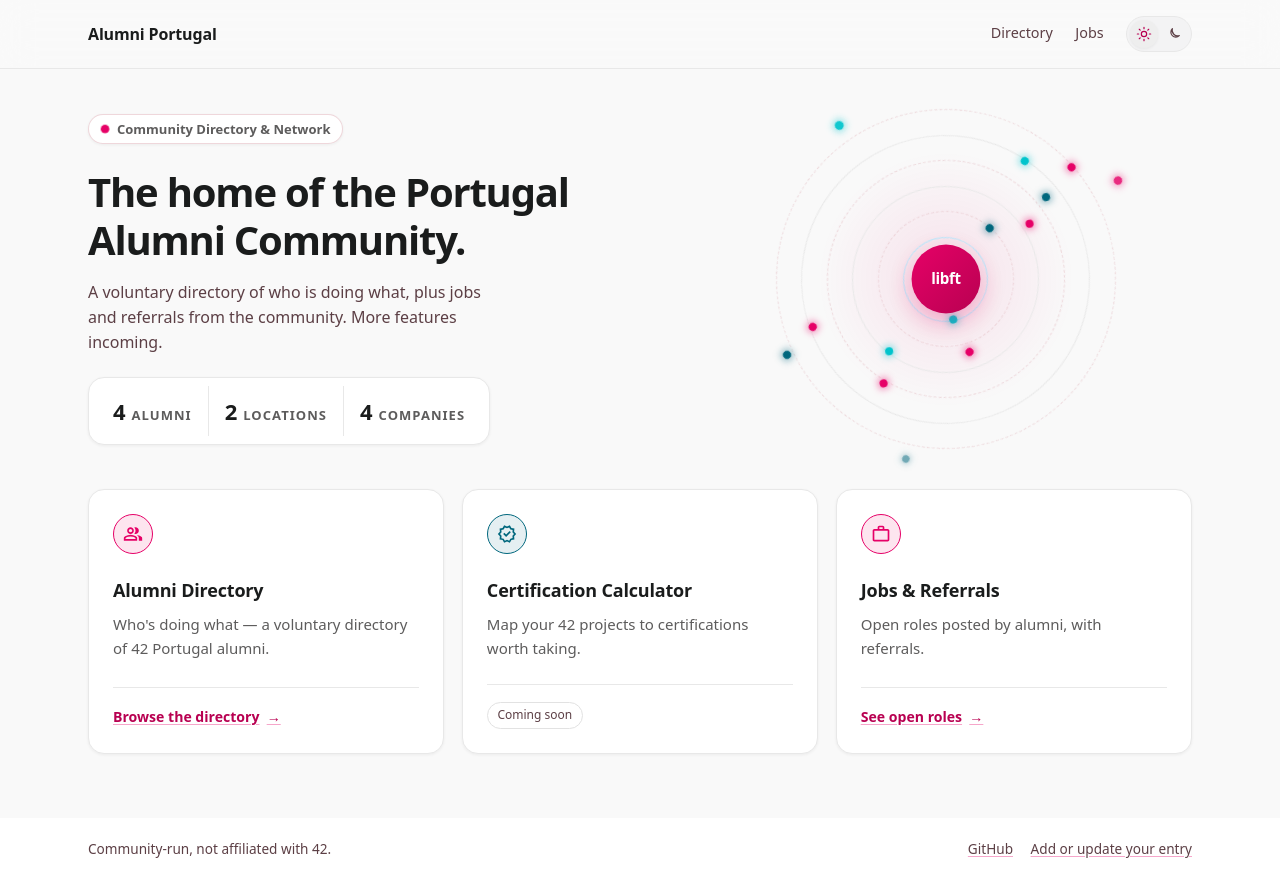
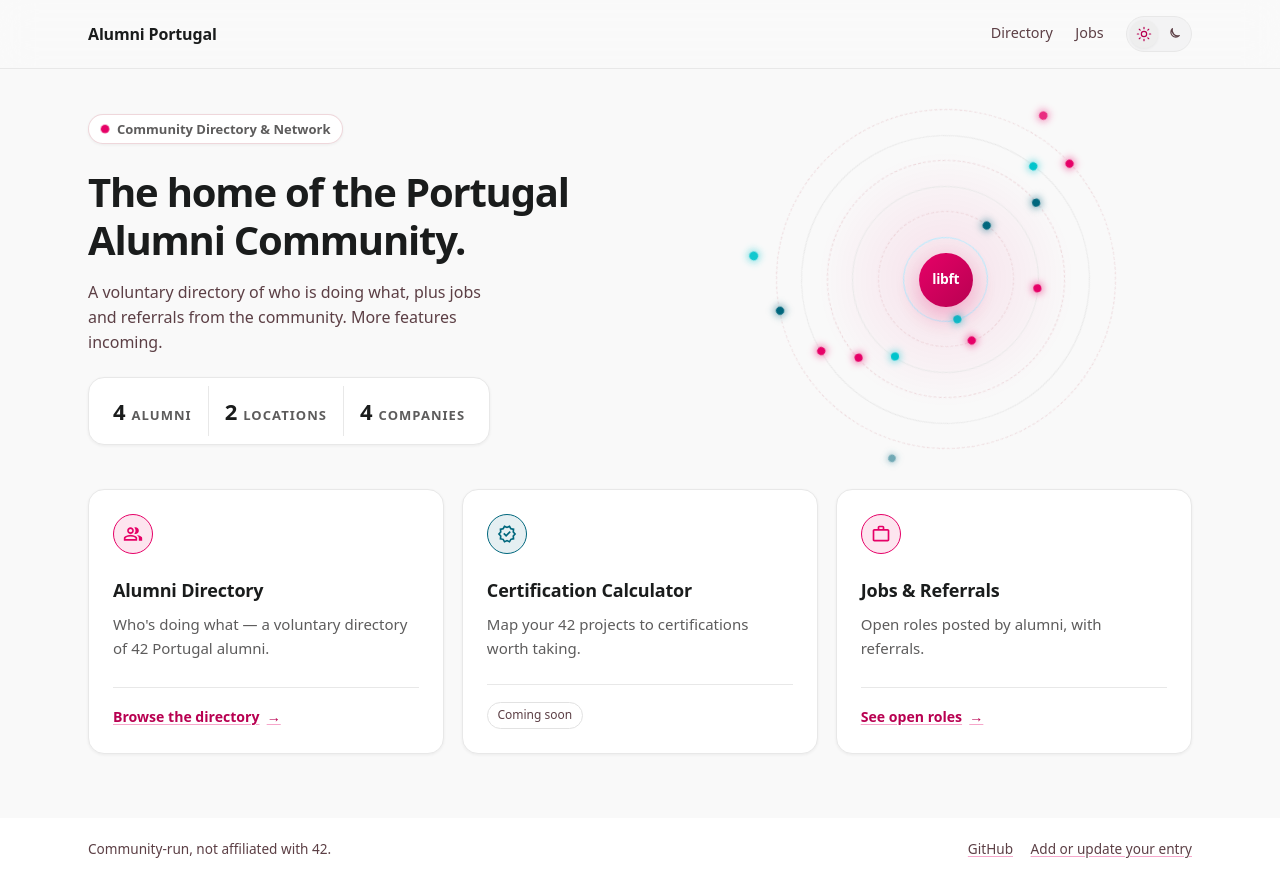
Before and after one commit to AlumniPortugal/AlumniPortugal.github.io, a Next.js app: page / in a window 1280 px wide. Built offline with nearby package versions, Linux system fonts and the light colour scheme.

Commit message:
change orbit coord to polar

```diff
--- a/app/globals.css
+++ b/app/globals.css
@@ -77,14 +77,14 @@ h2 { font-size: 1.375rem; line-height: 1.36; letter-spacing: -0.015em; font-weig
 .orbit-ring.is-dashed { border: 1px dashed color-mix(in srgb, var(--outline-variant) 55%, transparent); }
 .orbit-ring.is-solid { border: 1px solid var(--ring); }
 .orbit-ring.is-soft { border: 1px solid var(--secondary-fixed); }
-.orbit-node { position: absolute; width: .5rem; height: .5rem; border-radius: 50%; background: currentColor; box-shadow: 0 0 8px currentColor; }
+.orbit-node { position: absolute; width: .5rem; height: .5rem; border-radius: 50%; background: currentColor; box-shadow: 0 0 8px currentColor; transform: translate(-50%, -50%); }
 .orbit-ambient { position: absolute; inset: 0; animation: spin-cw 60s linear infinite; }
 .orbit-node.is-ambient { animation: node-twinkle 8s ease-in-out infinite; }
 @keyframes node-twinkle {
-  0%, 100% { opacity: .4; transform: scale(.85); }
-  50% { opacity: 1; transform: scale(1.15); }
+  0%, 100% { opacity: .4; transform: translate(-50%, -50%) scale(.85); }
+  50% { opacity: 1; transform: translate(-50%, -50%) scale(1.15); }
 }
-.orbit-core { position: relative; z-index: 1; display: grid; place-items: center; width: 4rem; height: 4rem; border-radius: 50%; background: linear-gradient(135deg, var(--primary-ctr), var(--primary)); color: var(--on-primary-ctr); font-size: .875rem; font-weight: 700; letter-spacing: -0.02em; color: var(--on-primary-ctr); box-shadow: 0 8px 24px color-mix(in srgb, var(--primary-ctr) 30%, transparent); animation: pulse-core 3.5s ease-in-out infinite; }
+.orbit-core { position: relative; z-index: 1; display: grid; place-items: center; width: 3.1rem; height: 3.1rem; border-radius: 50%; background: linear-gradient(135deg, var(--primary-ctr), var(--primary)); color: var(--on-primary-ctr); font-size: .8rem; font-weight: 700; letter-spacing: -0.02em; box-shadow: 0 8px 24px color-mix(in srgb, var(--primary-ctr) 30%, transparent); animation: pulse-core 3.5s ease-in-out infinite; }
 
 @media (prefers-reduced-motion: reduce) {
   .orbit-ring, .orbit-core, .orbit-ambient, .orbit-node.is-ambient { animation: none !important; }
--- a/app/page.tsx
+++ b/app/page.tsx
@@ -47,39 +47,89 @@ function Icon({ name }: { name: string }) {
   );
 }
 
+type Node = { angle: number; color: string };
+
+/** Places an electron exactly on the ring circumference, centred on the stroke. */
+function onRing(angle: number, radius = 50) {
+  const rad = (angle * Math.PI) / 180;
+  return {
+    left: `${50 + radius * Math.cos(rad)}%`,
+    top: `${50 + radius * Math.sin(rad)}%`,
+  };
+}
+
+const RINGS: { size: number; className: string; animation: string; nodes: Node[] }[] = [
+  {
+    size: 100,
+    className: 'is-dashed',
+    animation: 'spin-cw 42s linear infinite',
+    nodes: [
+      { angle: 270, color: 'var(--primary-ctr)' },
+      { angle: 122, color: 'var(--secondary)' },
+    ],
+  },
+  {
+    size: 85,
+    className: 'is-solid',
+    animation: 'spin-ccw 34s linear infinite',
+    nodes: [
+      { angle: 6, color: 'var(--accent-cyan)' },
+      { angle: 208, color: 'var(--primary-ctr)' },
+    ],
+  },
+  {
+    size: 70,
+    className: 'is-dashed',
+    animation: 'spin-cw 26s linear infinite',
+    nodes: [
+      { angle: 244, color: 'var(--secondary)' },
+      { angle: 62, color: 'var(--primary-ctr)' },
+    ],
+  },
+  {
+    size: 55,
+    className: 'is-solid',
+    animation: 'spin-ccw 20s linear infinite',
+    nodes: [
+      { angle: 104, color: 'var(--primary-ctr)' },
+      { angle: 222, color: 'var(--accent-cyan)' },
+    ],
+  },
+  {
+    size: 40,
+    className: 'is-dashed',
+    animation: 'spin-cw 15s linear infinite',
+    nodes: [
+      { angle: 176, color: 'var(--secondary)' },
+      { angle: 296, color: 'var(--primary-ctr)' },
+    ],
+  },
+  {
+    size: 25,
+    className: 'is-soft',
+    animation: 'spin-ccw 10s linear infinite',
+    nodes: [{ angle: 270, color: 'var(--accent-cyan)' }],
+  },
+];
+
 /** Decorative "holy graph" orbit: six counter-rotating rings plus a slow ambient layer. */
 function Orbit() {
   return (
     <div className="orbit-stage" aria-hidden="true">
       <div className="orbit-ambient">
-        <span className="orbit-node is-ambient" style={{ top: '-3%', right: '22%', color: 'var(--primary-ctr)', animationDelay: '0s' }} />
-        <span className="orbit-node is-ambient" style={{ top: '28%', left: '-2%', color: 'var(--accent-cyan)', animationDelay: '2.4s' }} />
-        <span className="orbit-node is-ambient" style={{ bottom: '-2%', right: '30%', color: 'var(--secondary)', animationDelay: '4.1s' }} />
+        <span className="orbit-node is-ambient" style={{ ...onRing(268, 56), color: 'var(--primary-ctr)', animationDelay: '0s' }} />
+        <span className="orbit-node is-ambient" style={{ ...onRing(154, 57), color: 'var(--accent-cyan)', animationDelay: '2.4s' }} />
+        <span className="orbit-node is-ambient" style={{ ...onRing(74, 55), color: 'var(--secondary)', animationDelay: '4.1s' }} />
       </div>
 
-      <div className="orbit-ring is-dashed" style={{ width: '100%', animation: 'spin-cw 42s linear infinite' }}>
-        <span className="orbit-node" style={{ top: '-3px', left: '50%', color: 'var(--primary-ctr)' }} />
-        <span className="orbit-node" style={{ bottom: '-3px', left: '33%', color: 'var(--secondary)' }} />
-      </div>
-      <div className="orbit-ring is-solid" style={{ width: '85%', animation: 'spin-ccw 34s linear infinite' }}>
-        <span className="orbit-node" style={{ top: '50%', right: '-3px', color: 'var(--accent-cyan)' }} />
-        <span className="orbit-node" style={{ top: '18%', left: '10%', color: 'var(--primary-ctr)' }} />
-      </div>
-      <div className="orbit-ring is-dashed" style={{ width: '70%', animation: 'spin-cw 26s linear infinite' }}>
-        <span className="orbit-node" style={{ top: '-3px', left: '25%', color: 'var(--secondary)' }} />
-        <span className="orbit-node" style={{ bottom: '12%', right: '12%', color: 'var(--primary-ctr)' }} />
-      </div>
-      <div className="orbit-ring is-solid" style={{ width: '55%', animation: 'spin-ccw 20s linear infinite' }}>
-        <span className="orbit-node" style={{ bottom: '-3px', right: '25%', color: 'var(--primary-ctr)' }} />
-        <span className="orbit-node" style={{ top: '12%', left: '14%', color: 'var(--accent-cyan)' }} />
-      </div>
-      <div className="orbit-ring is-dashed" style={{ width: '40%', animation: 'spin-cw 15s linear infinite' }}>
-        <span className="orbit-node" style={{ top: '48%', left: '-4px', color: 'var(--secondary)' }} />
-        <span className="orbit-node" style={{ top: '-3px', right: '18%', color: 'var(--primary-ctr)' }} />
-      </div>
-      <div className="orbit-ring is-soft" style={{ width: '25%', animation: 'spin-ccw 10s linear infinite' }}>
-        <span className="orbit-node" style={{ top: '-3px', left: '50%', color: 'var(--accent-cyan)' }} />
-      </div>
+      {RINGS.map((ring) => (
+        <div key={ring.size} className={`orbit-ring ${ring.className}`} style={{ width: `${ring.size}%`, animation: ring.animation }}>
+          {ring.nodes.map((node) => (
+            <span key={node.angle} className="orbit-node" style={{ ...onRing(node.angle), color: node.color }} />
+          ))}
+        </div>
+      ))}
+
       <div className="orbit-core">libft</div>
     </div>
   );
```
